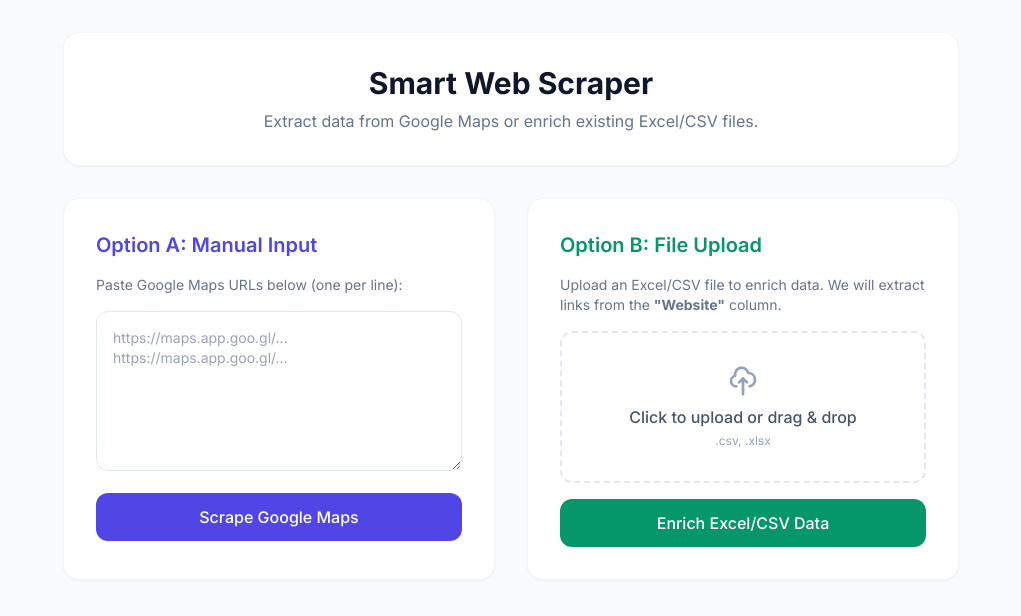
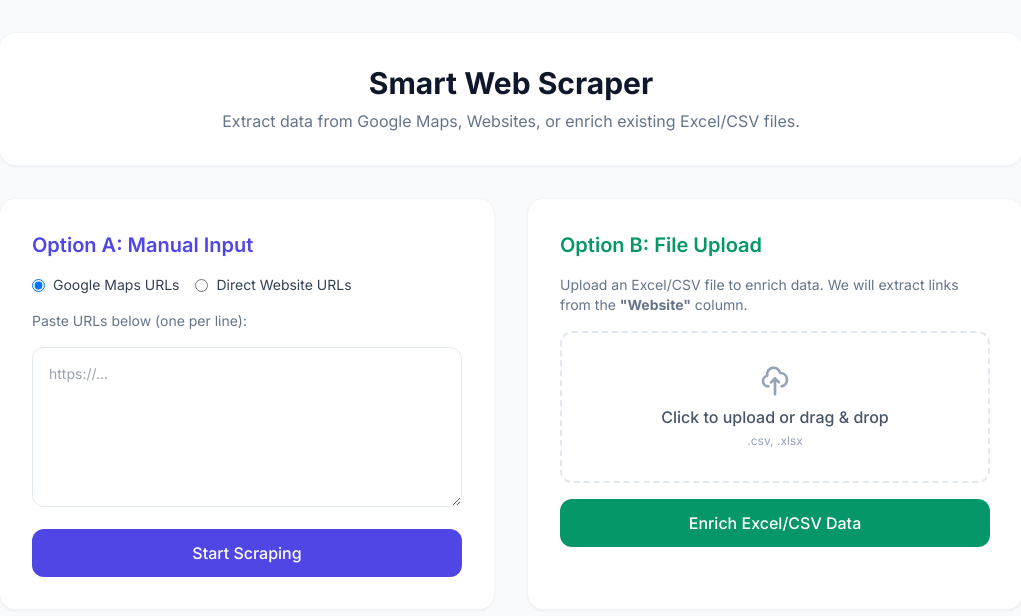
Before and after one commit to mamunaio/google-map-scrapper, a Flask app: page / in a window 1280 px wide. Shown: the top 616 px of the page, without its empty margins (129-1150 px from the left). Run offline with Flask 3, Linux system fonts and the light colour scheme; some libraries are stand-ins or nearby versions.

Commit message:
Enhance email extraction with validator, stricter regex, and frontend limits

```diff
--- a/app.py
+++ b/app.py
@@ -6,25 +6,66 @@ import requests
 from bs4 import BeautifulSoup
 from playwright.sync_api import sync_playwright
 from flask import Flask, render_template, request, jsonify
+from email_validator import validate_email, EmailNotValidError
 
 app = Flask(__name__)
 
 def get_random_delay():
     return random.uniform(2, 4)
 
+import urllib3
+urllib3.disable_warnings(urllib3.exceptions.InsecureRequestWarning)
+
 def get_about_page_link(url, headers):
     about_urls = [url.rstrip('/') + '/about', url.rstrip('/') + '/about-us']
     for a_url in about_urls:
         try:
-            resp = requests.get(a_url, headers=headers, timeout=5)
+            resp = requests.get(a_url, headers=headers, timeout=10, verify=False)
             if resp.status_code == 200:
                 return a_url
         except: pass
     return ""
 
 def extract_social_and_email(html):
-    email_pattern = r'[a-zA-Z0-9._%+-]+@[a-zA-Z0-9.-]+\.[a-zA-Z]{2,}'
-    emails = list(set(re.findall(email_pattern, html)))
+    # Strict regex with word boundaries
+    email_pattern = r'\b[A-Za-z0-9._%+-]+@[A-Za-z0-9.-]+\.[A-Za-z]{2,7}\b'
+    raw_emails = list(set(re.findall(email_pattern, html)))
+
+    emails = []
+    # Comprehensive blacklist
+    invalid_extensions = ['.png', '.jpg', '.jpeg', '.gif', '.svg', '.webp', '.woff', '.woff2', '.ttf', '.css', '.js', '.mp4', '.pdf']
+    invalid_keywords = ['sentry', 'example', 'domain.com', 'wixpress', 'noreply', 'no-reply', 'test', 'yourname', 'email.com', '123', 'sitelink', 'wixsite']
+
+    for em in raw_emails:
+        em_lower = em.lower()
+
+        # Check invalid extensions
+        if any(em_lower.endswith(ext) for ext in invalid_extensions):
+            continue
+
+        # Check invalid keywords
+        if any(keyword in em_lower for keyword in invalid_keywords):
+            continue
+
+        # Check if it starts with % or numbers only, which are usually fake
+        if em_lower.startswith('%') or re.match(r'^\d+@', em_lower):
+            continue
+
+        # Validate email syntax and domain MX records
+        try:
+            valid = validate_email(em, check_deliverability=True)
+            emails.append(valid.normalized)
+        except EmailNotValidError:
+            pass # Invalid email, skip it
+
+    # Sort emails to prioritize generic ones like info@, contact@, admin@
+    def email_priority(email):
+        e = email.lower()
+        if e.startswith('info@') or e.startswith('contact@') or e.startswith('admin@') or e.startswith('sales@') or e.startswith('hello@'):
+            return 0
+        return 1
+
+    emails.sort(key=email_priority)
 
     soup = BeautifulSoup(html, 'html.parser')
     links = [a.get('href') for a in soup.find_all('a', href=True) if a.get('href')]
@@ -33,11 +74,11 @@ def extract_social_and_email(html):
 
     for link in links:
         link_lower = link.lower()
-        if 'facebook.com' in link_lower and not facebook:
+        if 'facebook.com' in link_lower and 'sharer' not in link_lower and 'share.php' not in link_lower and not facebook:
             facebook = link
         elif 'instagram.com' in link_lower and not instagram:
             instagram = link
-        elif 'linkedin.com' in link_lower and not linkedin:
+        elif 'linkedin.com' in link_lower and 'share' not in link_lower and not linkedin:
             linkedin = link
 
     return emails[0] if emails else "", facebook, instagram, linkedin
@@ -45,7 +86,7 @@ def extract_social_and_email(html):
 def scrape_website_details(url):
     try:
         headers = {'User-Agent': 'Mozilla/5.0 (Windows NT 10.0; Win64; x64) AppleWebKit/537.36'}
-        response = requests.get(url, headers=headers, timeout=10)
+        response = requests.get(url, headers=headers, timeout=15, verify=False)
         email, fb, insta, linkedin = extract_social_and_email(response.text)
 
         about_info = get_about_page_link(url, headers)
@@ -54,7 +95,7 @@ def scrape_website_details(url):
         for curl in contact_urls:
             if not email or not fb or not insta or not linkedin:
                 try:
-                    c_resp = requests.get(curl, headers=headers, timeout=10)
+                    c_resp = requests.get(curl, headers=headers, timeout=15, verify=False)
                     c_email, c_fb, c_insta, c_linkedin = extract_social_and_email(c_resp.text)
                     email = email or c_email
                     fb = fb or c_fb
--- a/requirements.txt
+++ b/requirements.txt
@@ -4,3 +4,5 @@ beautifulsoup4==4.15.0
 requests==2.34.2
 pandas==3.0.3
 openpyxl==3.1.5
+
+email-validator==2.3.0
--- a/templates/index.html
+++ b/templates/index.html
@@ -14,11 +14,11 @@
 </head>
 <body class="text-slate-800 antialiased min-h-screen p-8">
 
-<div class="max-w-4xl mx-auto space-y-8">
+<div class="max-w-5xl mx-auto space-y-8">
     <!-- Header -->
     <div class="bg-white p-8 rounded-2xl shadow-sm border border-slate-100 text-center">
         <h1 class="text-3xl font-bold text-slate-900 mb-2">Smart Web Scraper</h1>
-        <p class="text-slate-500">Extract data from Google Maps or enrich existing Excel/CSV files.</p>
+        <p class="text-slate-500">Extract data from Google Maps, Websites, or enrich existing Excel/CSV files.</p>
     </div>
 
     <div class="grid grid-cols-1 md:grid-cols-2 gap-8">
@@ -26,10 +26,22 @@
         <!-- Option 1: Manual Input -->
         <div class="bg-white p-8 rounded-2xl shadow-sm border border-slate-100">
             <h2 class="text-xl font-semibold mb-4 text-indigo-600">Option A: Manual Input</h2>
-            <p class="text-sm text-slate-500 mb-4">Paste Google Maps URLs below (one per line):</p>
-            <textarea id="manualUrls" class="w-full h-40 p-4 border border-slate-200 rounded-xl focus:ring-2 focus:ring-indigo-500 focus:border-indigo-500 outline-none mb-4 text-sm" placeholder="https://maps.app.goo.gl/...&#10;https://maps.app.goo.gl/..."></textarea>
+
+            <div class="flex items-center gap-4 mb-4">
+                <label class="flex items-center gap-2 text-sm text-slate-700 cursor-pointer">
+                    <input type="radio" name="linkType" value="maps" checked class="text-indigo-600 focus:ring-indigo-500">
+                    Google Maps URLs
+                </label>
+                <label class="flex items-center gap-2 text-sm text-slate-700 cursor-pointer">
+                    <input type="radio" name="linkType" value="website" class="text-indigo-600 focus:ring-indigo-500">
+                    Direct Website URLs
+                </label>
+            </div>
+
+            <p class="text-sm text-slate-500 mb-4">Paste URLs below (one per line):</p>
+            <textarea id="manualUrls" class="w-full h-40 p-4 border border-slate-200 rounded-xl focus:ring-2 focus:ring-indigo-500 focus:border-indigo-500 outline-none mb-4 text-sm" placeholder="https://..."></textarea>
             <button onclick="startManualScraping()" class="w-full py-3 bg-indigo-600 hover:bg-indigo-700 text-white rounded-xl font-medium transition-colors">
-                Scrape Google Maps
+                Start Scraping
             </button>
         </div>
 
@@ -75,6 +87,29 @@
             </button>
         </div>
     </div>
+
+    <!-- Table Section -->
+    <div id="resultsTableContainer" class="bg-white p-8 rounded-2xl shadow-sm border border-slate-100 hidden">
+        <div class="flex justify-between items-center mb-4">
+            <h3 class="font-semibold text-slate-700">Scraped Results (You can copy this table)</h3>
+        </div>
+        <div class="overflow-x-auto">
+            <table class="w-full text-left text-sm text-slate-600 border-collapse">
+                <thead class="text-xs text-slate-700 uppercase bg-slate-50 border-b border-slate-200">
+                    <tr>
+                        <th class="px-4 py-3 border border-slate-200">Business Name</th>
+                        <th class="px-4 py-3 border border-slate-200">Website</th>
+                        <th class="px-4 py-3 border border-slate-200">Email</th>
+                        <th class="px-4 py-3 border border-slate-200">Phone</th>
+                        <th class="px-4 py-3 border border-slate-200">Facebook / Insta</th>
+                        <th class="px-4 py-3 border border-slate-200">LinkedIn</th>
+                    </tr>
+                </thead>
+                <tbody id="resultsTableBody">
+                </tbody>
+            </table>
+        </div>
+    </div>
 </div>
 
 <script>
@@ -82,6 +117,7 @@
     let uploadedData = [];
     let targetUrls = [];
     let scrapeMode = ''; // 'maps' or 'website'
+    let inputType = ''; // 'manual' or 'file'
 
     function log(msg) {
         const box = document.getElementById('logBox');
@@ -96,6 +132,7 @@
         document.getElementById('progressSection').classList.toggle('hidden', !show);
         if(show) {
             document.getElementById('downloadSection').classList.add('hidden');
+            document.getElementById('resultsTableContainer').classList.add('hidden');
             document.getElementById('progressBar').style.width = '0%';
             document.getElementById('progressCount').textContent = `0 / 0`;
             document.getElementById('logBox').innerHTML = '';
@@ -106,13 +143,21 @@
     // -- Option A: Manual --
     async function startManualScraping() {
         const text = document.getElementById('manualUrls').value.trim();
-        if(!text) return alert("Please enter some URLs.");
+        if(!text) return alert("Please enter at least 1 URL.");
 
         targetUrls = text.split('\n').map(u => u.trim()).filter(u => u);
-        scrapeMode = 'maps';
+
+        if (targetUrls.length === 0) return alert("Please enter at least 1 URL.");
+        if (targetUrls.length > 100) {
+            alert(`You have entered ${targetUrls.length} URLs. Processing the first 100 only.`);
+            targetUrls = targetUrls.slice(0, 100);
+        }
+
+        scrapeMode = document.querySelector('input[name="linkType"]:checked').value;
+        inputType = 'manual';
 
         showProgress(true);
-        log(`Starting manual scrape for ${targetUrls.length} Google Maps URLs...`);
+        log(`Starting manual scrape for ${targetUrls.length} URLs...`);
         await processQueue();
     }
 
@@ -167,6 +212,7 @@
 
         targetUrls = data.map(row => row[websiteKey]).filter(url => url && url.toString().trim() !== '');
         scrapeMode = 'website';
+        inputType = 'file';
 
         log(`Found ${targetUrls.length} website URLs to enrich.`);
         processQueue();
@@ -182,19 +228,25 @@
             log(`Processing: ${url}`);
 
             try {
+                // Prepend http:// if URL doesn't have it, to avoid fetch errors if user pastes 'example.com'
+                let fetchUrl = url;
+                if(!url.startsWith('http')) {
+                    fetchUrl = 'https://' + url;
+                }
+
                 const response = await fetch('/api/scrape', {
                     method: 'POST',
                     headers: { 'Content-Type': 'application/json' },
-                    body: JSON.stringify({ url, type: scrapeMode })
+                    body: JSON.stringify({ url: fetchUrl, type: scrapeMode })
                 });
 
                 const res = await response.json();
 
                 if(res.success) {
-                    if(scrapeMode === 'maps') {
+                    if(inputType === 'manual') {
                         finalData.push(res.data);
                         log(`Success -> Website: ${res.data.Website || 'None'}, Email: ${res.data.Email || 'None'}`);
-                    } else {
+                    } else if(inputType === 'file') {
                         // Merge with existing data
                         const rowToUpdate = uploadedData.find(row => {
                             const keys = Object.keys(row);
@@ -213,10 +265,11 @@
                     }
                 } else {
                     log(`Failed: ${res.error}`);
-                    if(scrapeMode === 'maps') finalData.push({ "Source URL": url, "Error": "Failed to scrape" });
+                    if(inputType === 'manual') finalData.push({ "Source URL": url, "Error": "Failed to scrape" });
                 }
             } catch(e) {
                 log(`Network error: ${e.message}`);
+                if(inputType === 'manual') finalData.push({ "Source URL": url, "Error": e.message });
             }
 
             completed++;
@@ -227,13 +280,36 @@
         log(`All tasks completed!`);
         document.getElementById('statusText').textContent = 'Scraping Complete!';
         document.getElementById('downloadSection').classList.remove('hidden');
+        renderTable();
     }
 
-    function downloadExcel() {
-        const dataToExport = scrapeMode === 'maps' ? finalData : uploadedData;
+    function renderTable() {
+        const dataToExport = getOrderedData();
+        const tbody = document.getElementById('resultsTableBody');
+        tbody.innerHTML = '';
 
-        // Reorder columns exactly as requested by user
-        const orderedData = dataToExport.map(row => {
+        dataToExport.forEach(row => {
+            const tr = document.createElement('tr');
+            tr.className = 'border-b border-slate-100 hover:bg-slate-50';
+
+            tr.innerHTML = `
+                <td class="px-4 py-3 border border-slate-200">${row["Business Name"] || '-'}</td>
+                <td class="px-4 py-3 border border-slate-200 text-indigo-600 max-w-[200px] truncate"><a href="${row["Website"]}" target="_blank" title="${row["Website"]}">${row["Website"] || '-'}</a></td>
+                <td class="px-4 py-3 border border-slate-200 font-medium text-slate-800">${row["Email"] || '-'}</td>
+                <td class="px-4 py-3 border border-slate-200">${row["Phone"] || '-'}</td>
+                <td class="px-4 py-3 border border-slate-200">${row["Facebook / Instagram"] || '-'}</td>
+                <td class="px-4 py-3 border border-slate-200 max-w-[150px] truncate"><a href="${row["LinkedIn"]}" target="_blank" title="${row["LinkedIn"]}">${row["LinkedIn"] || '-'}</a></td>
+            `;
+            tbody.appendChild(tr);
+        });
+
+        document.getElementById('resultsTableContainer').classList.remove('hidden');
+    }
+
+    function getOrderedData() {
+        const rawData = inputType === 'manual' ? finalData : uploadedData;
+
+        return rawData.map(row => {
             let fb_insta = row["Facebook / Instagram"] || '';
             if (!fb_insta) {
                 const parts = [];
@@ -253,6 +329,10 @@
                 "About Page Link": row["About Page Link"] || ""
             };
         });
+    }
+
+    function downloadExcel() {
+        const orderedData = getOrderedData();
 
         // Create Workbook and Worksheet
         const worksheet = XLSX.utils.json_to_sheet(orderedData);
```
